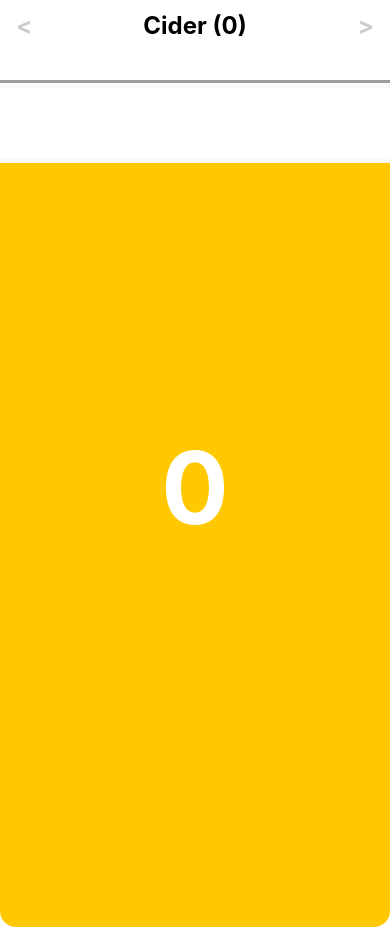
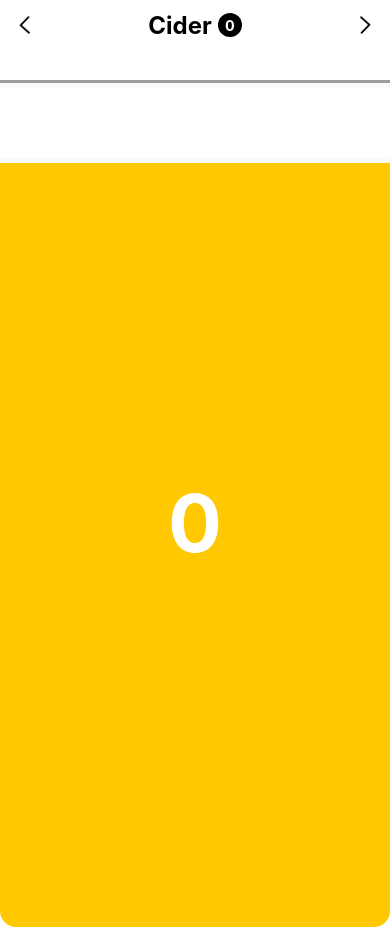
Before and after one commit to SimonGlancy/124Bottles, a React Native app: screen / in a window 390 px wide. Built offline with nearby package versions, Linux system fonts and the light colour scheme.

Commit message:
Published

```diff
--- a/App.tsx
+++ b/App.tsx
@@ -1,16 +1,36 @@
-import React, { useEffect, useRef, useState } from 'react';
+import React, { FunctionComponent, useEffect, useRef, useState } from 'react';
 import {
+  Alert,
+  Dimensions,
   FlatList,
   NativeScrollEvent,
   NativeSyntheticEvent,
   SafeAreaView,
   StyleSheet,
+  View,
 } from 'react-native';
 import { PintProps, PintsList, AnimatedPintTotal, Header } from './src/components'
 import AsyncStorage from '@react-native-async-storage/async-storage';
 
 export interface DrankPint extends PintProps {
   dateDrank: Date;
+}
+
+export const AbsoluteWrapper: FunctionComponent = (props) => {
+  const { children } = props
+  return(
+    <View
+    pointerEvents="none"
+    style={{
+      position: 'absolute',
+      top: '50%',
+      left: 0,
+      right: 0,
+      alignItems: 'center'
+      }}>
+      {children}
+    </View>
+  )
 }
 
 export default function App() {
@@ -91,14 +111,24 @@ export default function App() {
     getData()
   }, [])
 
+  useEffect(() => {
+    if(finishedPints.length === 124) {
+      Alert.alert('Congrats', 'You just drank enough to save the Economy!')
+    }
+  },[finishedPints.length])
+
   return (
     <SafeAreaView style={styles.container}>
       <Header {...{ toggleDrinks, scrollRef, pints, finishedPints }} />
       <PintsList {...{ pints, onMomentumScrollEnd, currentIndex }} />
-      <AnimatedPintTotal
-        color={pints[currentIndex].color}
-        number={finishedPints.length}
-      />
+      <AbsoluteWrapper>
+        <AnimatedPintTotal
+          color={pints[currentIndex].color}
+          number={finishedPints.length}
+          size={200}
+          textSizeRatio={0.4}
+        />
+      </AbsoluteWrapper>
     </SafeAreaView>
   );
 }
--- a/app.json
+++ b/app.json
@@ -1,5 +1,6 @@
 {
   "expo": {
+    "owner": "124bottles",
     "name": "124Bottles",
     "slug": "124Bottles",
     "version": "1.0.0",
@@ -13,9 +14,13 @@
     "updates": {
       "fallbackToCacheTimeout": 0
     },
-    "assetBundlePatterns": ["**/*"],
+    "assetBundlePatterns": [
+      "**/*"
+    ],
     "ios": {
-      "supportsTablet": true
+      "supportsTablet": true,
+      "bundleIdentifier": "retseirp.amme.selttob421",
+      "buildNumber": "1.0.0"
     },
     "android": {
       "adaptiveIcon": {
@@ -25,6 +30,7 @@
     },
     "web": {
       "favicon": "./assets/favicon.png"
-    }
+    },
+    "description": ""
   }
 }
--- a/src/components/animated-pint-total/animated-pint-total.tsx
+++ b/src/components/animated-pint-total/animated-pint-total.tsx
@@ -1,13 +1,16 @@
-import React, { useEffect, useRef } from 'react';
+import React, { FunctionComponent, useEffect, useRef } from 'react';
 import {
   Animated,
   Easing,
   Dimensions,
   StyleSheet,
+  View
 } from 'react-native';
 
-  const AnimatedPintTotal = (props: { color: string; number: number }) => {
-    const { color, number } = props;
+
+
+  const AnimatedPintTotal = (props: { color: string; number: number, size: number, textSizeRatio?: number }) => {
+    const { color, number, size, textSizeRatio = 0.7 } = props;
     const totalAnimation = useRef(new Animated.Value(0)).current;
     const animateTotal = () =>
       Animated.timing(totalAnimation, {
@@ -24,7 +27,7 @@ import {
       );
 
     useEffect(() => {
-      console.log('______here', number);
+
       animateTotal();
     }, [number]);
 
@@ -47,16 +50,16 @@ import {
       inputRange: [0, 1],
       outputRange: [-200, 0],
     });
+
     return (
       <Animated.View
         style={{
-          position: 'absolute',
-          width: Dimensions.get('window').width / 3,
-          height: Dimensions.get('window').width / 3,
-          borderRadius: 100,
+          width: size,
+          height: size,
+          borderRadius: size,
+
           backgroundColor: color,
-          top: '50%',
-          left: '33.3%',
+
           alignItems: 'center',
           justifyContent: 'center',
           transform: [
@@ -69,6 +72,7 @@ import {
         <Animated.Text
           style={[
             styles.pintTotal,
+            { fontSize: size * textSizeRatio},
             { transform: [{ translateY: textTransform }] },
           ]}
         >
@@ -80,7 +84,6 @@ import {
 
 const styles = StyleSheet.create({
   pintTotal: {
-    fontSize: 100,
     fontWeight: 'bold',
     color: 'white',
   },
--- a/src/components/header/header-text/header-text.tsx
+++ b/src/components/header/header-text/header-text.tsx
@@ -4,6 +4,7 @@ import {
   View,
   StyleSheet
 } from 'react-native';
+import { AnimatedPintTotal } from '../../animated-pint-total';
 import { HeaderTextProps } from './header-text.types'
 
 const HeaderText = ( props: HeaderTextProps ) => {
@@ -12,10 +13,14 @@ const HeaderText = ( props: HeaderTextProps ) => {
   return(
     <View style={styles.headerTitle} >
       <Text style={styles.pintName}>
-        {item.name} (
-        {finishedPints.filter((pint) => pint.name === item.name).length}
-        )
+        {item.name}
       </Text>
+      <AnimatedPintTotal
+        color={'black'}
+        number={finishedPints.filter((pint) => pint.name === item.name).length}
+        size={24}
+        textSizeRatio={0.6}
+      />
     </View>
   )
 }
@@ -24,11 +29,14 @@ const styles = StyleSheet.create({
   pintName: {
     fontSize: 24,
     fontWeight: 'bold',
+    marginRight: 6
   },
   headerTitle: {
     height: 50,
     alignItems: 'center',
-    justifyContent: 'center'
+    justifyContent: 'center',
+    flexDirection: 'row'
+
   }
 });
 
--- a/src/components/header/header.tsx
+++ b/src/components/header/header.tsx
@@ -4,7 +4,8 @@ import {
   Text,
   TouchableOpacity,
   View,
-  StyleSheet
+  StyleSheet,
+  Image
 } from 'react-native';
 import { HeaderProps } from './header.types';
 import { HeaderText } from './header-text'
@@ -18,7 +19,7 @@ const Header = ( props: HeaderProps ) => {
           onPress={() => toggleDrinks('-')}
           style={{ paddingLeft: 16 }}
         >
-          <Text style={[styles.pintName, { opacity: 0.2 }]}>{`<`}</Text>
+          <Image source={require('../../../assets/Chevron-right.png')} style={{height: 18, width: 18, transform: [{ rotate: '180deg'}]}}/>
         </TouchableOpacity>
         <FlatList
           ref={scrollRef}
@@ -36,7 +37,7 @@ const Header = ( props: HeaderProps ) => {
           onPress={() => toggleDrinks('+')}
           style={{ paddingRight: 16 }}
         >
-          <Text style={[styles.pintName, { opacity: 0.2 }]}>{`>`}</Text>
+          <Image source={require('../../../assets/Chevron-right.png')} style={{height: 18, width: 18}}/>
         </TouchableOpacity>
       </View>
   )
--- a/src/components/pints-list/pints-list.tsx
+++ b/src/components/pints-list/pints-list.tsx
@@ -22,6 +22,7 @@ const PintsList = (props: PintsListProps) => {
   return (
     <View style={styles.glass}>
       <FlatList
+        bounces={false}
         ref={scrollRef}
         showsHorizontalScrollIndicator={false}
         horizontal
```
Also changed, not shown: .expo-shared/README.md (added), assets/Chevron-right.png (added), assets/icon.png.
